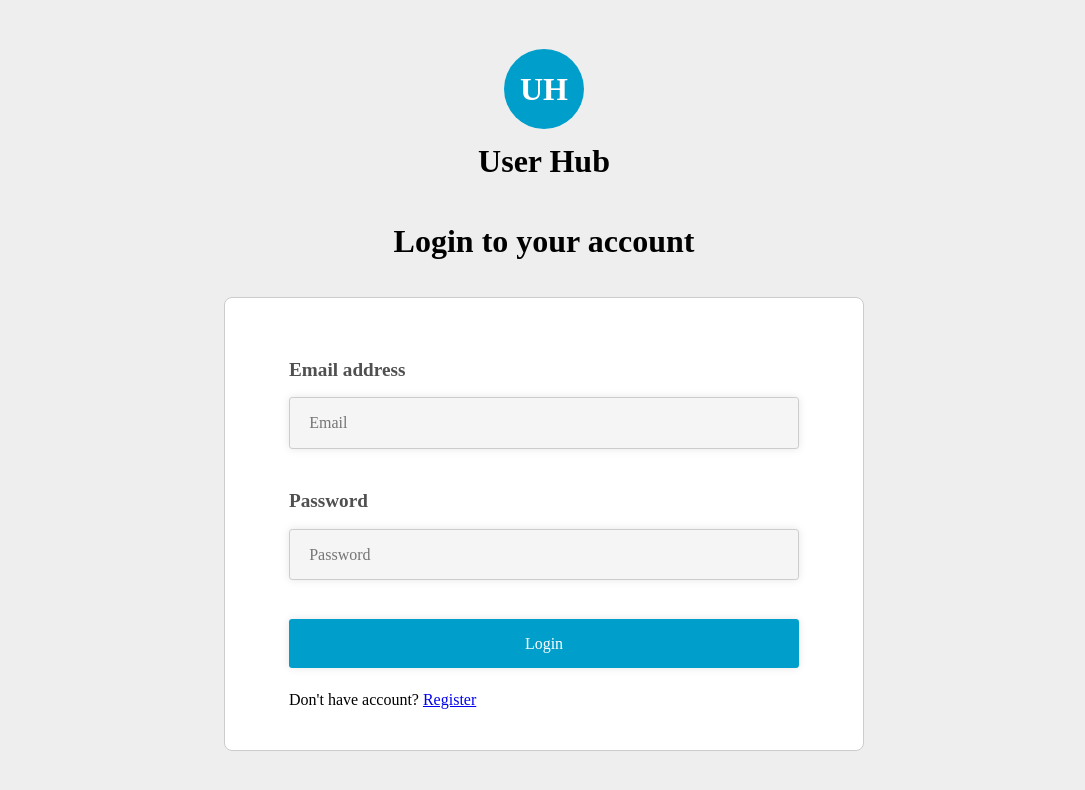
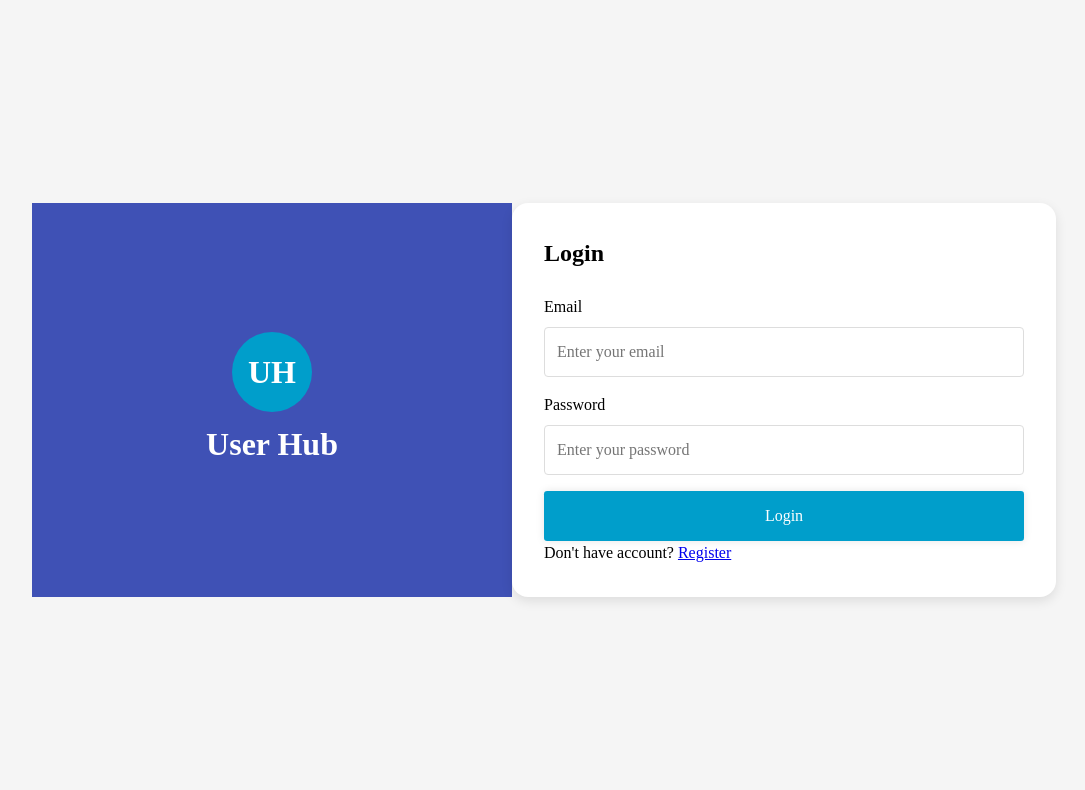
Before and after one commit to roidzuh/mini_project_react, a React (Vite) app: page /login in a window 1280 px wide. Shown: the top 790 px of the page, without its empty margins (96-1181 px from the left). Built offline with nearby package versions, Linux system fonts and the light colour scheme.

Commit message:
update login styling

```diff
--- a/src/components/LoginForm.jsx
+++ b/src/components/LoginForm.jsx
@@ -1,38 +1,16 @@
 import { useState } from "react";
+import { Link, useNavigate } from "react-router-dom";
+import axios from "axios";
+import toast from "react-hot-toast";
 import styled from "styled-components";
 import Button from "./Button";
-import axios from "axios";
-import { Link, useNavigate } from "react-router-dom";
 import Spinner from "./Spinner";
-import toast from "react-hot-toast";
+import Form from "./Form";
+import Input from "./Input";
 
-const FormStyled = styled.form`
-  width: 50%;
-  background-color: #fff;
-  border: 1px solid #ccc;
-  padding: 2.4rem 4rem;
-  border-radius: 0.5rem;
-`;
-
-const WrapperStyled = styled.div`
-  display: flex;
-  flex-direction: column;
-  gap: 0.8rem;
-  padding: 1.2rem 0;
-`;
-
-const LabelStyled = styled.label`
-  font-size: 1.2rem;
-  font-weight: bold;
-  color: #505050;
-`;
-
-const InputStyled = styled.input`
-  border: 1px solid #ccc;
-  background-color: #f5f5f5;
-  border-radius: 0.2rem;
-  padding: 0.8rem 1.2rem;
-  box-shadow: 0 0 0.5rem rgba(0, 0, 0, 0.1);
+const Title = styled.h1`
+  font-size: 1.5rem;
+  margin-bottom: 1.5rem;
 `;
 
 const LoginForm = () => {
@@ -66,36 +44,31 @@ const LoginForm = () => {
   };
 
   return (
-    <FormStyled onSubmit={handleSubmit}>
-      <WrapperStyled>
-        <LabelStyled htmlFor="email">Email address</LabelStyled>
-        <InputStyled
+    <Form onSubmit={handleSubmit}>
+      <Title>Login</Title>
+      <Input
+        label="Email"
         name="email"
-          type="email"
-          placeholder="Email"
+        type="text"
+        placeholder="Enter your email"
         disabled={isLoading}
         onChange={handleChange}
       />
-      </WrapperStyled>
-      <WrapperStyled>
-        <LabelStyled htmlFor="password">Password</LabelStyled>
-        <InputStyled
+      <Input
+        label="Password"
         name="password"
         type="password"
-          placeholder="Password"
+        placeholder="Enter your password"
         disabled={isLoading}
         onChange={handleChange}
       />
-      </WrapperStyled>
-      <WrapperStyled>
       <Button type={"submit"} disabled={isLoading}>
         {isLoading ? <Spinner /> : "Login"}
       </Button>
-      </WrapperStyled>
       <p>
         Don&apos;t have account? <Link to="/register">Register</Link>
       </p>
-    </FormStyled>
+    </Form>
   );
 };
 
--- a/src/pages/Login.jsx
+++ b/src/pages/Login.jsx
@@ -2,24 +2,42 @@ import styled from "styled-components";
 import Logo from "../components/Logo";
 import LoginForm from "../components/LoginForm";
 
-const LoginStyled = styled.main`
-  background-color: #eeeeee;
+const PageContainer = styled.div`
+  background: #f5f5f5;
   display: flex;
-  flex-direction: column;
+  justify-content: center;
   align-items: center;
+  height: 100vh;
+`;
+
+const ContentContainer = styled.div`
+  display: flex;
+  width: 80%;
+`;
+
+const LogoContainer = styled.div`
+  flex: 1;
+  display: flex;
   justify-content: center;
-  gap: 2rem;
+  align-items: center;
+  background: #3f51b5;
+  color: #ffffff;
 
-  min-height: 100vh;
+  @media (max-width: 48rem) {
+    display: none;
+  }
 `;
 
 const Login = () => {
   return (
-    <LoginStyled>
-      <Logo />
-      <h1>Login to your account</h1>
-      <LoginForm />
-    </LoginStyled>
+    <PageContainer>
+      <ContentContainer>
+        <LogoContainer>
+          <Logo />
+        </LogoContainer>
+        <LoginForm />
+      </ContentContainer>
+    </PageContainer>
   );
 };
 
```
Lines whose indentation alone changed are shown as unchanged.
